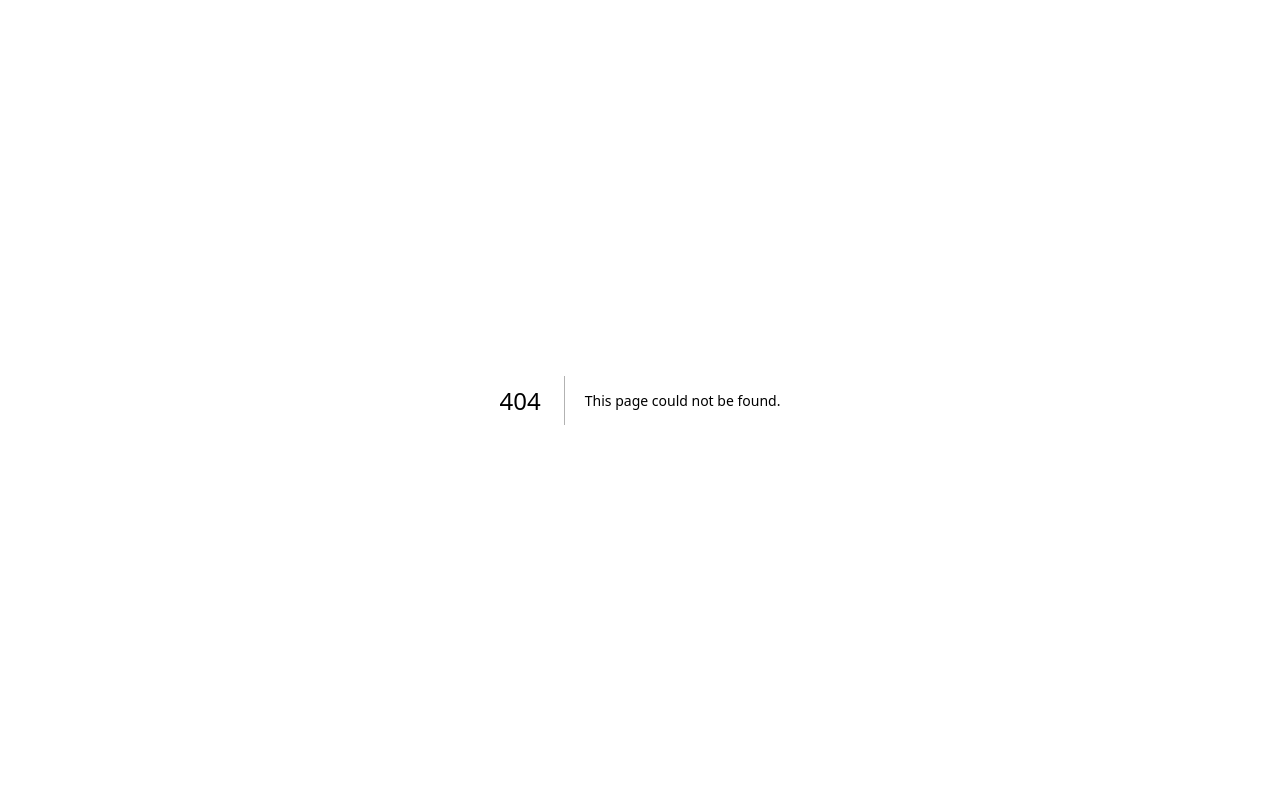
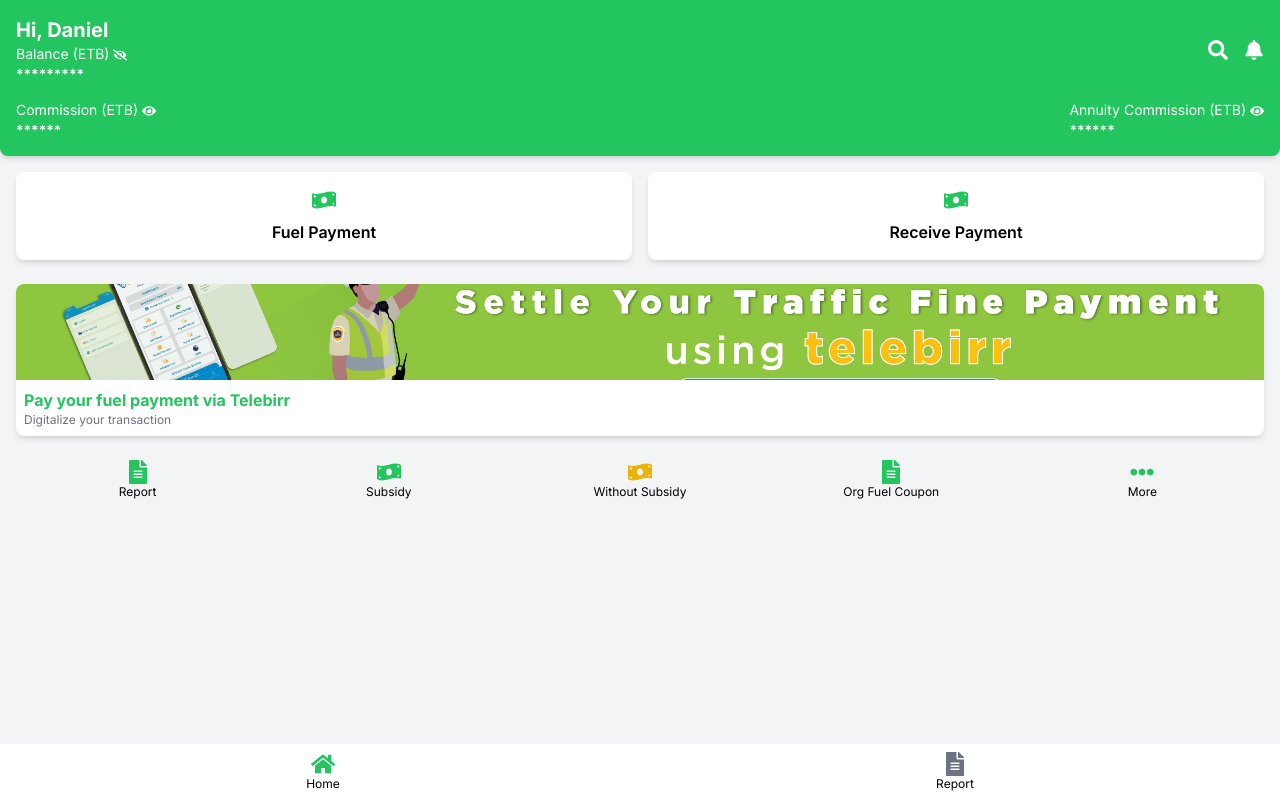
Before and after one commit to Smart-Legacy/gas-price-calculator, a Next.js app: page /home in a window 1280 px wide. Before the commit this address had no page. Built offline with nearby package versions, Linux system fonts and the light colour scheme.

Commit message:
home page

```diff
--- /dev/null
+++ b/app/home/page.tsx
@@ -0,0 +1,121 @@
+import React from "react";
+import {
+  FaEye,
+  FaEyeSlash,
+  FaBell,
+  FaSearch,
+  FaHome,
+  FaFileAlt,
+  FaMoneyBillWave,
+  FaEllipsisH,
+} from "react-icons/fa";
+
+const HomePage = () => {
+  return (
+    <div className="min-h-screen bg-gray-100">
+      {/* Header */}
+      <div className="bg-green-500 text-white p-4 rounded-b-lg shadow-md">
+        <div className="flex justify-between items-center">
+          <div>
+            <h2 className="text-xl font-bold">Hi, Daniel</h2>
+            <p className="text-sm">
+              Balance (ETB) <FaEyeSlash className="inline" />
+            </p>
+            <p className="text-sm font-semibold">*********</p>
+          </div>
+          <div className="flex space-x-4">
+            <FaSearch className="text-xl" />
+            <FaBell className="text-xl" />
+          </div>
+        </div>
+        <div className="mt-4 flex justify-between">
+          <div className="text-sm">
+            <p>
+              Commission (ETB) <FaEye className="inline" />
+            </p>
+            <p className="font-semibold">******</p>
+          </div>
+          <div className="text-sm">
+            <p>
+              Annuity Commission (ETB) <FaEye className="inline" />
+            </p>
+            <p className="font-semibold">******</p>
+          </div>
+        </div>
+      </div>
+
+      {/* Payment Options */}
+      <div className="mt-4 px-4">
+        <div className="grid grid-cols-2 gap-4">
+          <button className="bg-white p-4 shadow-md rounded-lg flex flex-col items-center">
+            <FaMoneyBillWave className="text-green-500 text-2xl mb-2" />
+            <span className="font-semibold">Fuel Payment</span>
+          </button>
+          <button className="bg-white p-4 shadow-md rounded-lg flex flex-col items-center">
+            <FaMoneyBillWave className="text-green-500 text-2xl mb-2" />
+            <span className="font-semibold">Receive Payment</span>
+          </button>
+        </div>
+      </div>
+
+      {/* Banner */}
+      <div className="mt-6 px-4">
+        <div className="bg-white shadow-md rounded-lg overflow-hidden">
+          <img
+            src="/ad.jpg"
+            alt="Fuel Payment Banner"
+            className="w-full h-24 object-cover"
+          />
+          <div className="p-2">
+            <h3 className="text-green-500 font-bold">
+              Pay your fuel payment via Telebirr
+            </h3>
+            <p className="text-xs text-gray-500">Digitalize your transaction</p>
+          </div>
+        </div>
+      </div>
+
+      {/* Menu/Navigation */}
+      <div className="mt-6 px-4">
+        <div className="grid grid-cols-5 gap-2 text-center">
+          <button className="flex flex-col items-center">
+            <FaFileAlt className="text-green-500 text-2xl" />
+            <span className="text-xs">Report</span>
+          </button>
+          <button className="flex flex-col items-center">
+            <FaMoneyBillWave className="text-green-500 text-2xl" />
+            <span className="text-xs">Subsidy</span>
+          </button>
+          <button className="flex flex-col items-center">
+            <FaMoneyBillWave className="text-yellow-500 text-2xl" />
+            <span className="text-xs">Without Subsidy</span>
+          </button>
+          <button className="flex flex-col items-center">
+            <FaFileAlt className="text-green-500 text-2xl" />
+            <span className="text-xs">Org Fuel Coupon</span>
+          </button>
+          <button className="flex flex-col items-center">
+            <FaEllipsisH className="text-green-500 text-2xl" />
+            <span className="text-xs">More</span>
+          </button>
+        </div>
+      </div>
+
+      {/* Footer */}
+      <div className="fixed bottom-0 left-0 right-0 bg-white shadow-md p-2">
+        <div className="flex justify-around">
+          <button className="flex flex-col items-center">
+            <FaHome className="text-green-500 text-2xl" />
+            <span className="text-xs">Home</span>
+          </button>
+          <button className="flex flex-col items-center">
+            <FaFileAlt className="text-gray-500 text-2xl" />
+            <span className="text-xs">Report</span>
+          </button>
+        </div>
+      </div>
+    </div>
+  );
+};
+
+export default HomePage;
```
Also changed, not shown: public/ad.jpg (added).
